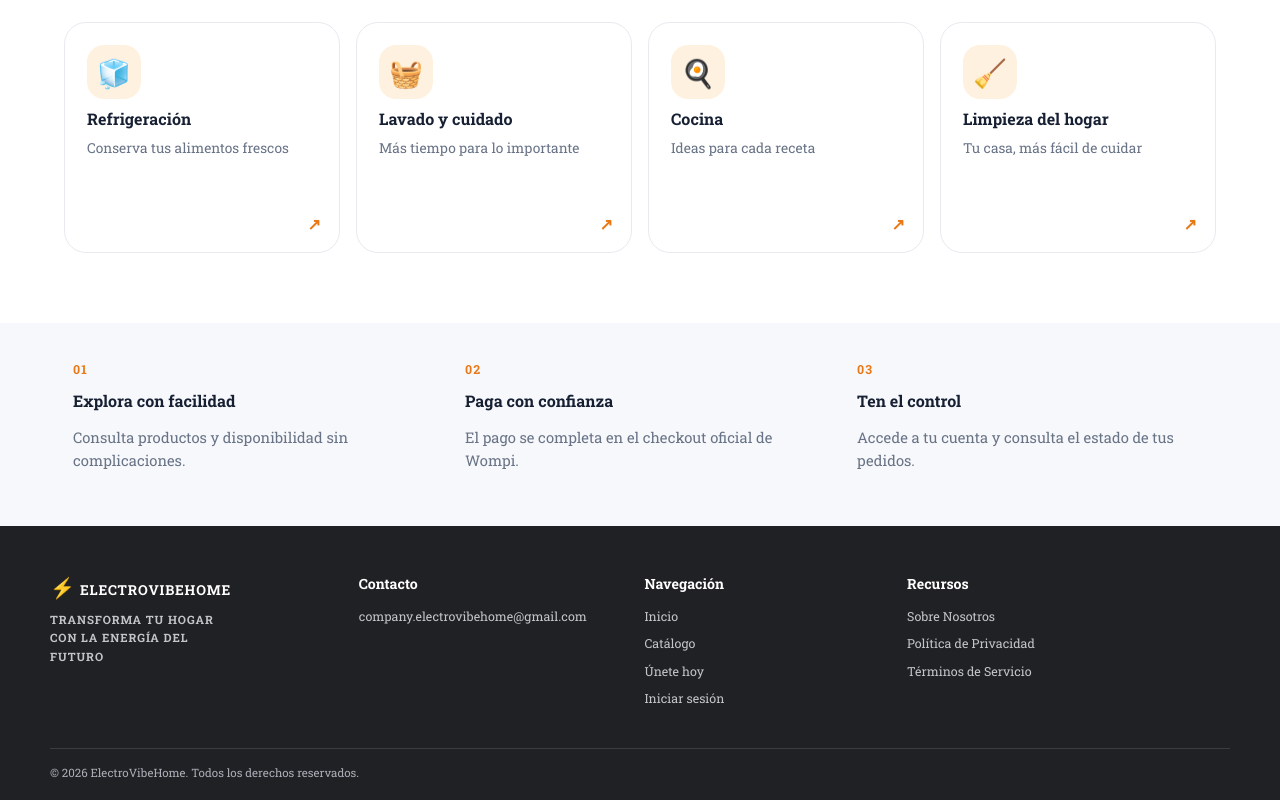
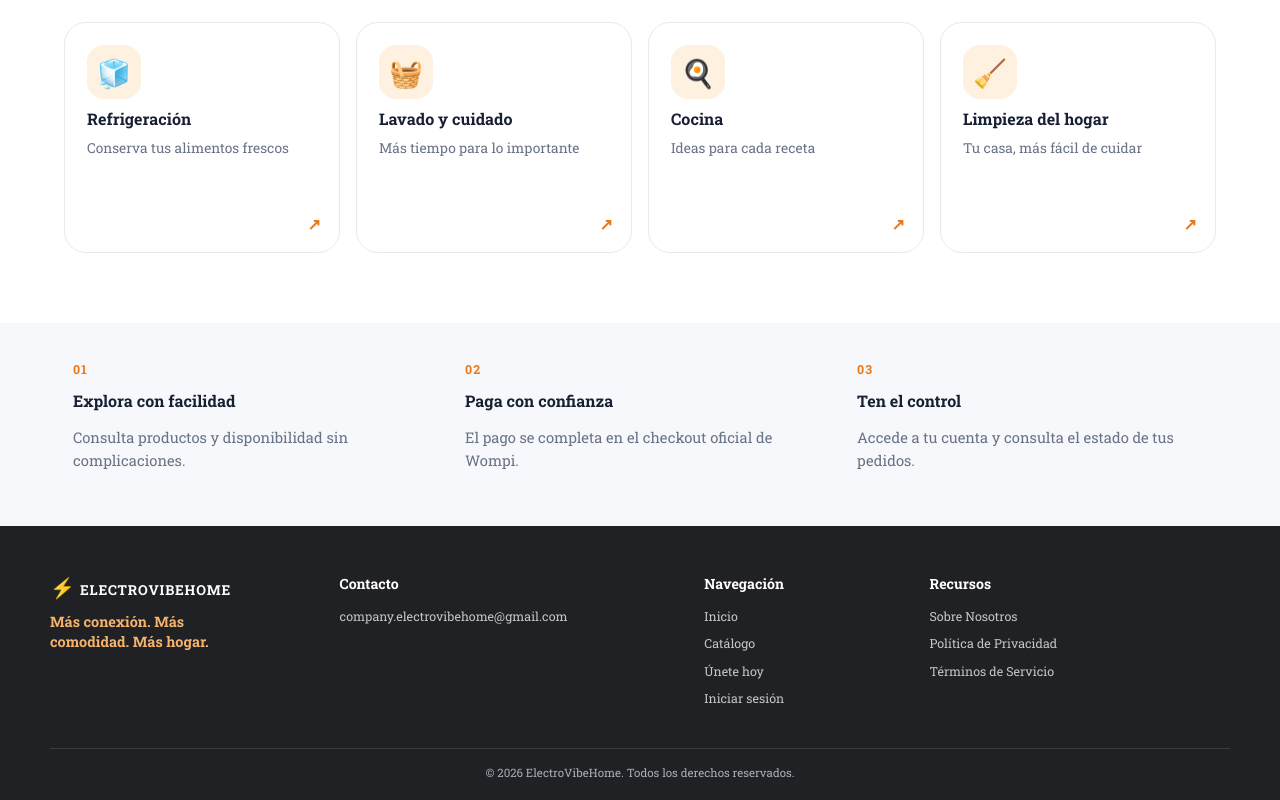
Before and after one commit to sro2005/my-app, a React (Vite) app: page / in a window 1280 px wide. Shown: the part 754-1554 px from the top of the page. Built offline with nearby package versions, Linux system fonts and the light colour scheme.

Commit message:
Emphasize footer tagline and center legal notice

```diff
--- a/src/components/Footer.jsx
+++ b/src/components/Footer.jsx
@@ -15,7 +15,7 @@ const Footer = () => {
     <div className="evh-footer-inner">
       <div className="evh-footer-brand">
         <Link to="/" aria-label="ElectroVibeHome, ir al inicio"><span aria-hidden="true">⚡</span> ELECTROVIBEHOME</Link>
-        <p>TRANSFORMA TU HOGAR CON LA ENERGÍA DEL FUTURO</p>
+        <p>Más conexión. Más comodidad. Más hogar.</p>
       </div>
 
       <div className="evh-footer-section">
--- a/src/styles/styles.css
+++ b/src/styles/styles.css
@@ -1432,15 +1432,15 @@ form.evh-form { display: grid; gap: 1.1rem; max-width: none; margin: 0; padding:
 .evh-site-header .goodbye-message p { margin: 0; }
 
 .evh-site-footer { display: block; padding: 3rem 1.5rem 1.25rem; color: #e9e9eb; background: #202124; text-align: left; }
-.evh-footer-inner { display: grid; grid-template-columns: 1.2fr 1.1fr 1fr 1.4fr; gap: 2rem; width: min(100%, 1180px); margin: 0 auto; }
+.evh-footer-inner { display: grid; grid-template-columns: 1.2fr 1.55fr .9fr 1.4fr; gap: 2rem; width: min(100%, 1180px); margin: 0 auto; }
 .evh-footer-brand a { color: #fff; font-size: .86rem; font-weight: 900; letter-spacing: .06em; text-decoration: none; }
 .evh-footer-brand a span { color: #f39435; font-size: 1.25rem; }
-.evh-footer-brand p { max-width: 26ch; margin: .7rem 0 0; color: #c3c5c9; font-size: .72rem; font-weight: 700; letter-spacing: .08em; line-height: 1.6; }
+.evh-footer-brand p { max-width: 20ch; margin: .75rem 0 0; color: #f5b36d; font-size: .9rem; font-weight: 800; line-height: 1.45; }
 .evh-footer-section { display: flex; flex-direction: column; align-items: flex-start; gap: .55rem; min-width: 0; margin: 0; text-align: left; }
 .evh-footer-section h2 { margin: 0 0 .35rem; color: #fff; font-size: .88rem; }
 .evh-footer-section a,.evh-footer-section > span { color: #c3c5c9; font-size: .78rem; line-height: 1.5; text-decoration: none; overflow-wrap: anywhere; }
 .evh-footer-section a:hover { color: #f5b36d; }
-.evh-footer-legal { width: min(100%, 1180px); margin: 2.5rem auto 0; padding-top: 1rem; border-top: 1px solid rgba(255,255,255,.12); color: #aaaeb6; font-size: .72rem; }
+.evh-footer-legal { width: min(100%, 1180px); margin: 2.5rem auto 0; padding-top: 1rem; border-top: 1px solid rgba(255,255,255,.12); color: #aaaeb6; font-size: .72rem; text-align: center; }
 
 @media (max-width: 900px) {
   .evh-header-inner { flex-direction: column; justify-content: center; gap: .5rem; padding: 1rem 0; }
```
